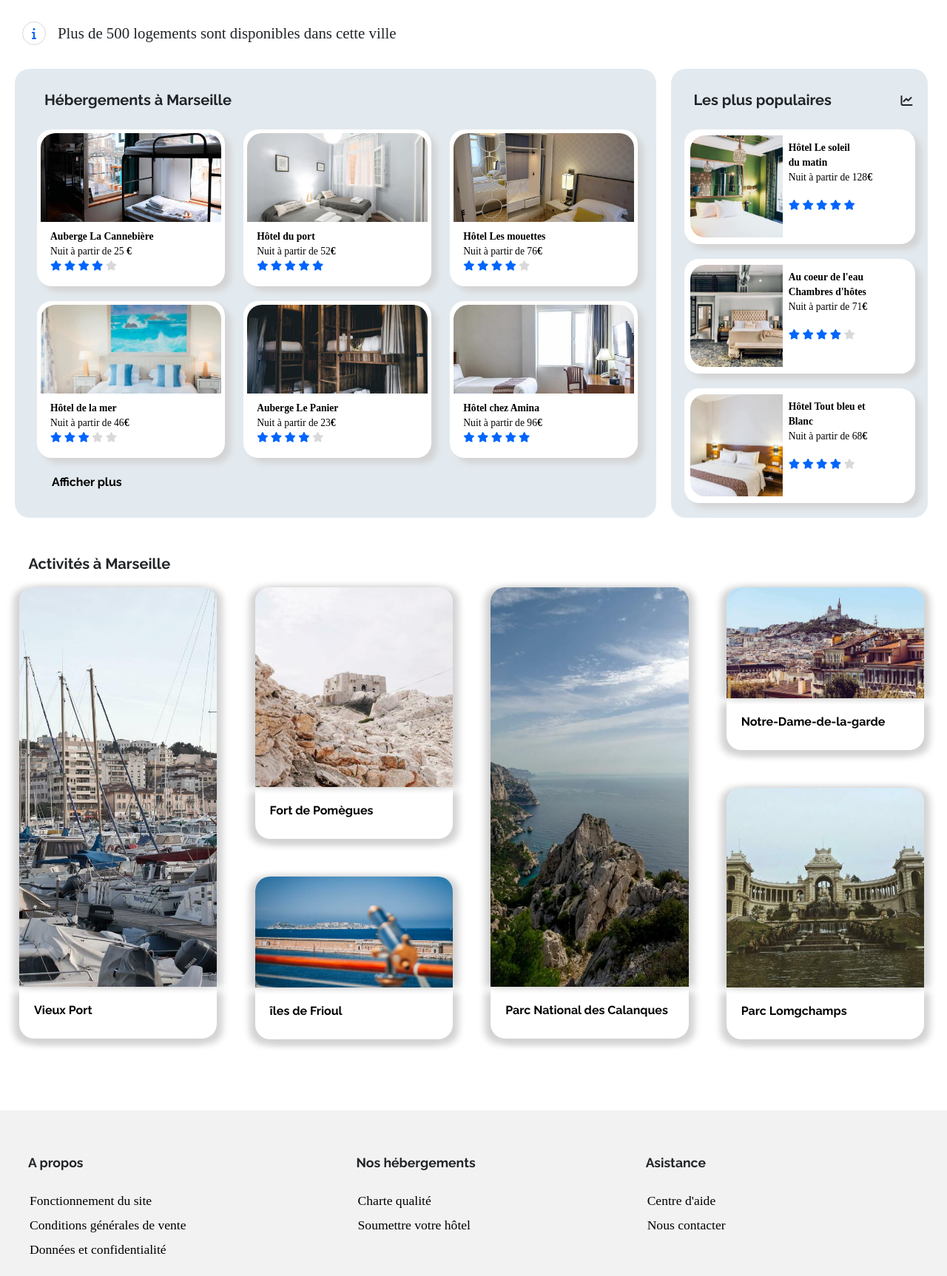
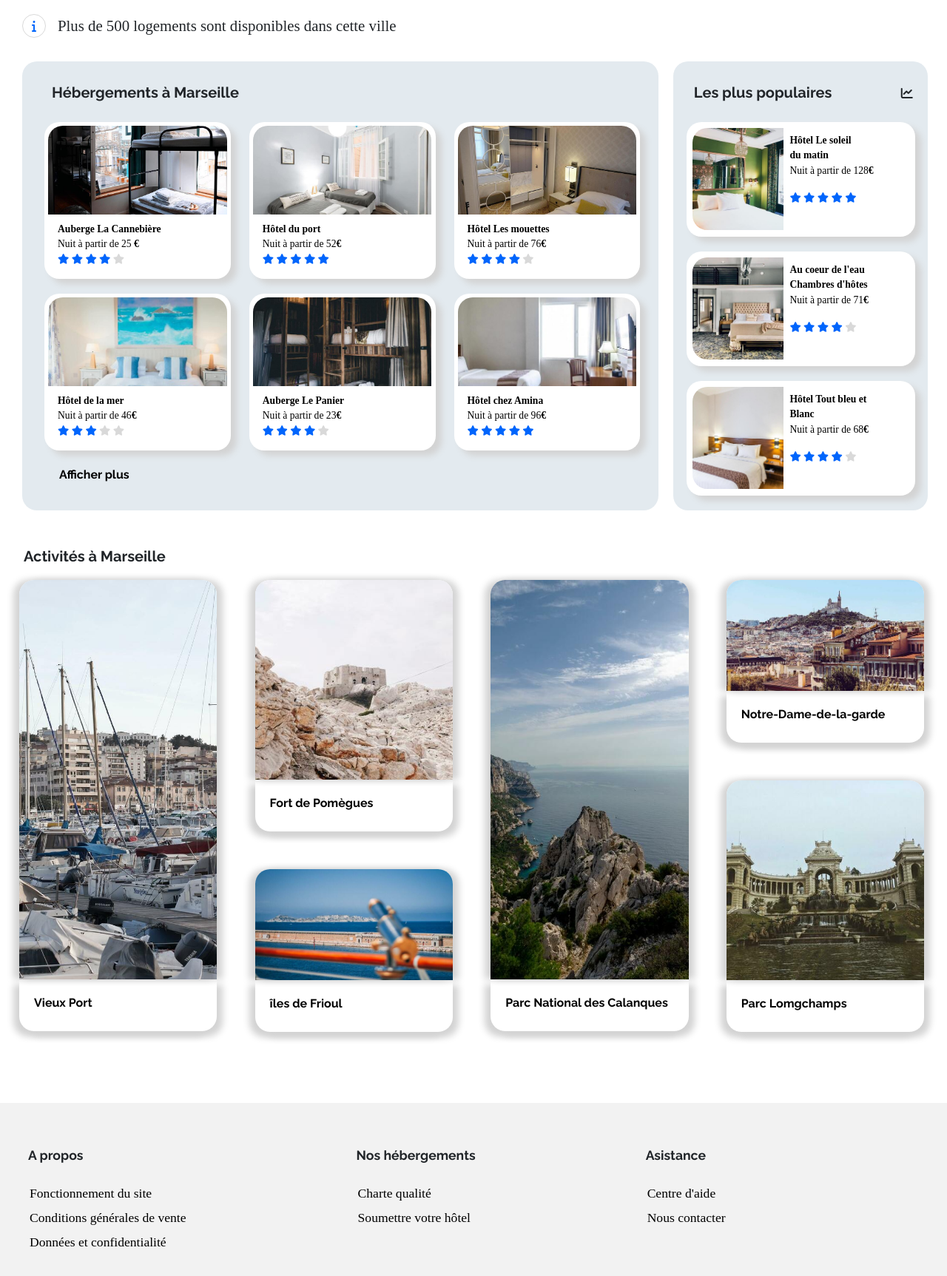
Before and after one commit to Yosra-Bouzouita/Reservia, a plain HTML site: page index.html in a window 1280 px wide. Shown: the part 358-2083 px from the top of the page at 74% size. Drawn offline with nearby package versions, Linux system fonts and the light colour scheme; a web font is replaced by a local one.

Commit message:
reglages des titres

```diff
--- a/css/reservia.css
+++ b/css/reservia.css
@@ -304,7 +304,7 @@ article
     background-color:#E3EAEF;
     border-radius: 20px;
     margin-right: 20px;
-    margin-left: 20px;
+    margin-left: 30px;
     display:flex;
     margin-top: 0;
 }
@@ -393,7 +393,7 @@ aside
 /* Section: aside(Les plus populaires) */
 #titre
 {
-    margin-left: 30px;
+    margin-left: 8%;
     margin-top: 30px;
     padding-bottom: 20px;
     font-family: "Raleway-bold";
@@ -509,7 +509,7 @@ right: 4.5%;
   /* Section2: Activité à Marseille */
   #menu1
 {
-  margin-left:3%;
+  margin-left:2.5%;
   margin-top: 50px;
   margin-bottom: 20px;
   font-family: "Raleway-bold";
@@ -748,7 +748,8 @@ aside
  #titre
 {
  padding-top: 20px;
- padding-left: 30px;
+ margin-left: 6%;
+
  }
  #menu1
  {
--- a/index.html
+++ b/index.html
@@ -32,7 +32,7 @@
                 </div>
             </div>
             <div id="bordure"></div>
-                    <br/><h2  class="paragraphe1">Trouver votre hébergements pour des vacances de rêve</h2>
+                    <br/><h4  class="paragraphe1">Trouver votre hébergements pour des vacances de rêve</h4>
                     <p  class="paragraphe2">En plein centre ville ou en plein nature</p>
         </header>
 
@@ -303,7 +303,7 @@
 
             </div>
             <div id="Asistance">
-                <h4 id="footer3h5">Asistance</h4>
+                <h5 id="footer3h5">Asistance</h5>
                 <ul>
                     <li><a id="lienfooter6" href="#">Centre d'aide</a></li>
                     <li><a id="lienfooter7" href="#">Nous contacter</a></li>
```
